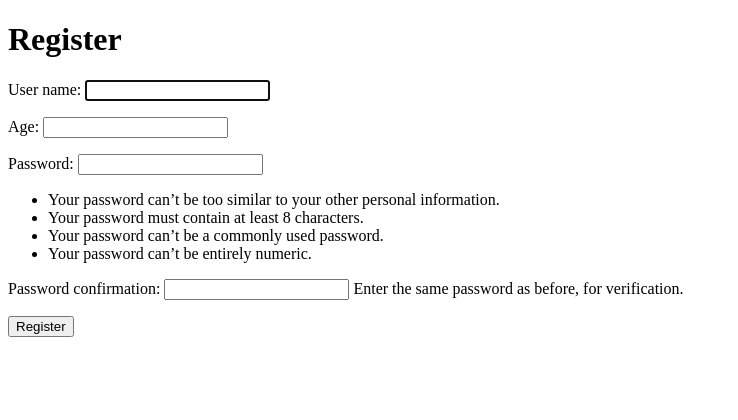
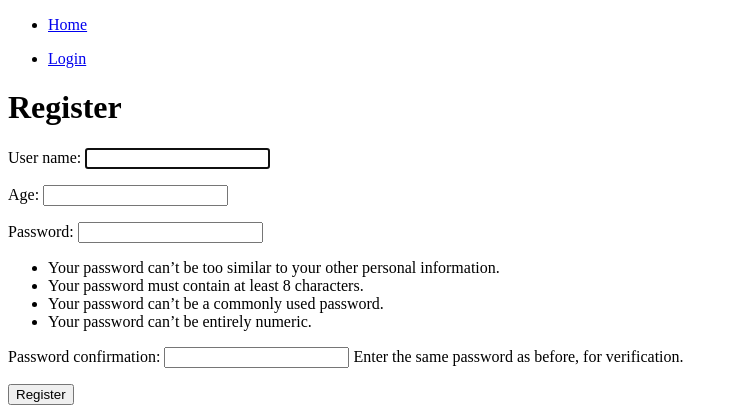
Before and after one commit to celkiboi/PeakKino, a Django app: page /accounts/register/ in a window 1280 px wide. Shown: the top 420 px of the page, without its empty margins (0-738 px from the left). Run offline with Django 4.2, Linux system fonts and the light colour scheme.

Commit message:
Add home and nav

```diff
--- a/PeakKino/PeakKino/urls.py
+++ b/PeakKino/PeakKino/urls.py
@@ -19,6 +19,7 @@ from django.urls import path, include, re_path
 from django.conf.urls.static import static
 from django.conf import settings
 from django.views.static import serve
+from .views import home_view
 
 urlpatterns = [
     path('admin/', admin.site.urls),
@@ -26,4 +27,5 @@ urlpatterns = [
     re_path(r'^static/(?P<path>.*)$', serve, {'document_root': settings.STATIC_ROOT}),
     path('videos/', include(("videos.urls", 'videos'), namespace='videos')),
     path('accounts/', include(("accounts.urls", 'accounts'), namespace='accounts')),
+    path('', home_view, name='home')
 ]
--- /dev/null
+++ b/PeakKino/PeakKino/views.py
@@ -0,0 +1,4 @@
+from django.shortcuts import render
+
+def home_view(request):
+    return render(request, 'home.html')
--- a/PeakKino/templates/base.html
+++ b/PeakKino/templates/base.html
@@ -7,6 +7,44 @@
 </head>
 <body>
     <div class="template-content">
+        <nav class="navigation">
+            <ul class="links-nav">
+                <li>
+                    <a href="/">Home</a>
+                </li>
+                {% if request.user.is_authenticated %}
+                    <li>
+                        <a>All videos</a>
+                    </li>
+                    <li>
+                        <a>Movies</a>
+                    </li>
+                    <li>
+                        <a>Shows</a>
+                    </li>
+                    <li>
+                        <a>Clips</a>
+                    </li>
+                {% endif %}
+                {% if request.user.is_staff %}
+                    <li>
+                        <a href="{% url 'videos:upload_clip' %}">Upload Clip</a>
+                    </li>
+                {% endif %}
+            </ul>
+
+            <ul class="accounts-nav">
+                {% if request.user.is_authenticated %}
+                    <li>
+                        <a href="{% url 'accounts:logout' %}">Logout</a>
+                    </li>
+                {% else %}
+                    <li>
+                        <a href="{% url 'accounts:login' %}">Login</a>
+                    </li>
+                {% endif %}
+            </ul>
+        </nav>
         {% block content %}
         {% endblock %}
     </div>
--- /dev/null
+++ b/PeakKino/templates/home.html
@@ -0,0 +1,4 @@
+{% extends 'base.html' %}
+
+{% block content %}
+{% endblock %}
```
